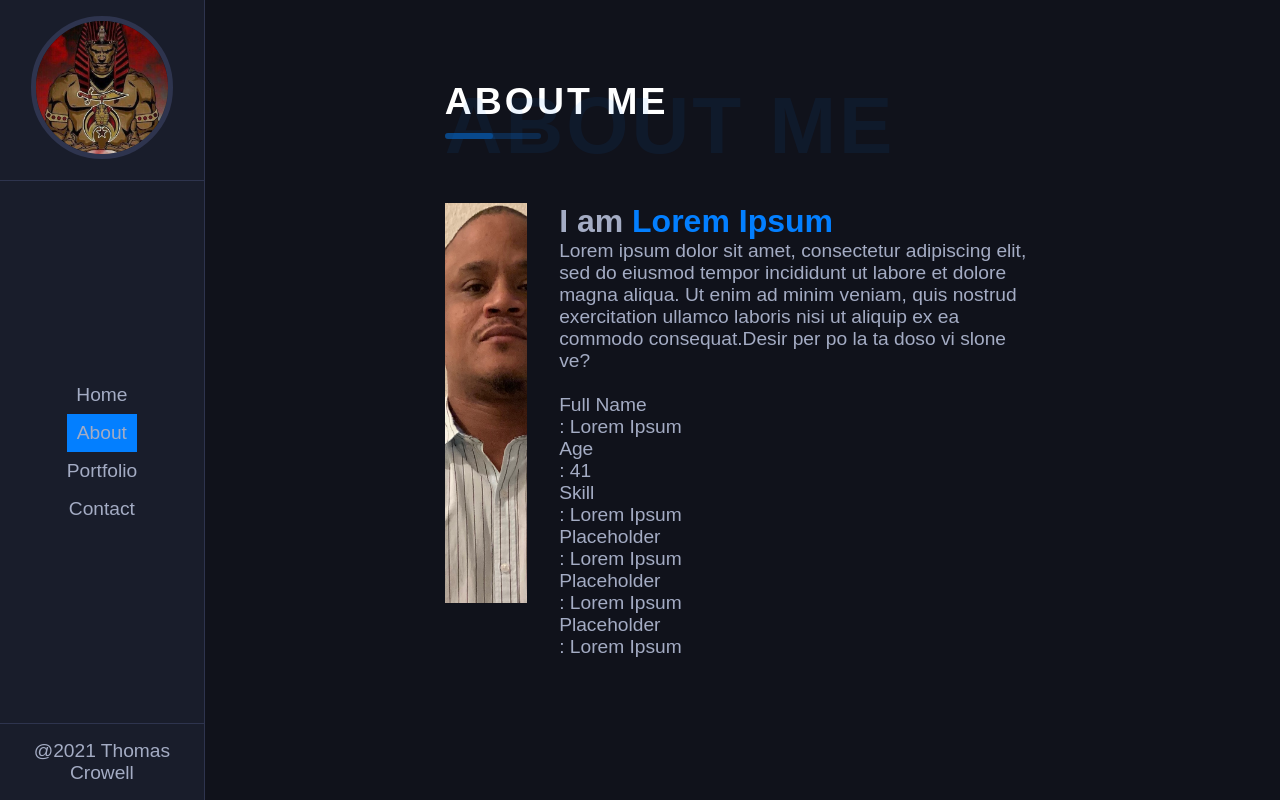
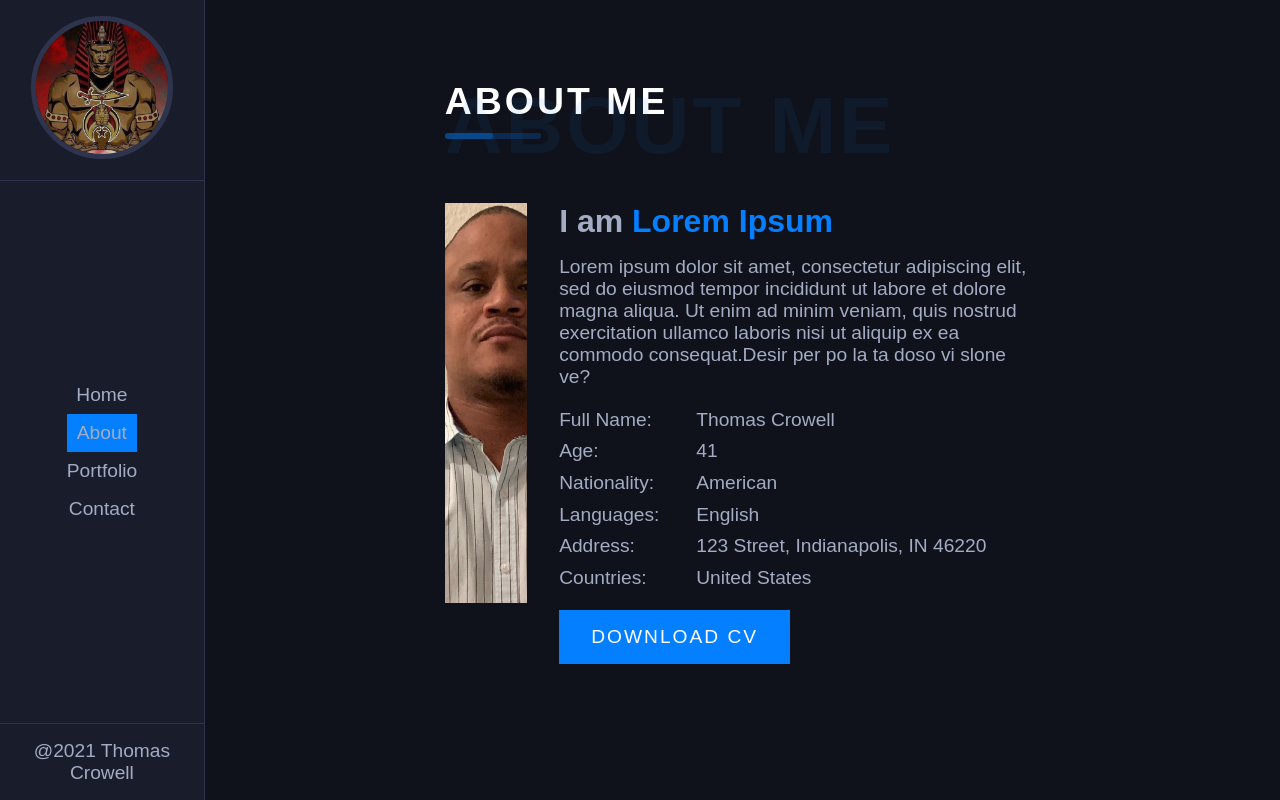
Before and after one commit to kamoflaugeCoder/React-Portfolio, a React (Create React App) app: page /about in a window 1280 px wide. Built offline with nearby package versions, Linux system fonts and the light colour scheme.

Commit message:
added more information to the about page

```diff
--- a/src/pages/ImageSection.jsx
+++ b/src/pages/ImageSection.jsx
@@ -10,41 +10,29 @@
             </div>
             <div className="about-info">
                 <h4>I am<span> Lorem Ipsum</span></h4>
-                <p>
+                <p className="about-text">
                     Lorem ipsum dolor sit amet, consectetur adipiscing elit, sed do eiusmod tempor incididunt ut labore et dolore magna aliqua. Ut enim ad minim veniam, quis nostrud exercitation ullamco laboris nisi ut aliquip ex ea commodo consequat.Desir per po la ta doso vi slone ve?
                 </p>
-
-                <br />
-
                 <div className="about-details">
-                    <div className="name-details">
-                        <p>Full Name</p>
-                        <p>: Lorem Ipsum</p>
+                    <div className="left-section">
+                        <p>Full Name:</p>
+                        <p>Age:</p>
+                        <p>Nationality:</p>
+                        <p>Languages:</p>
+                        <p>Address:</p>
+                        <p>Countries:</p>
                     </div>
-                    <div className="name-details">
-                        <p>Age</p>
-                        <p>: 41</p>
+                    <div className="right-section">
+                        <p>Thomas Crowell</p>
+                        <p>41</p>
+                        <p>American</p>
+                        <p>English</p>
+                        <p>123 Street, Indianapolis, IN 46220</p>
+                        <p>United States</p>
                     </div>
-                    <div className="name-details">
-                        <p>Skill</p>
-                        <p>: Lorem Ipsum</p>
-                    </div>
-                    <div className="name-details">
-                        <p>Placeholder</p>
-                        <p>: Lorem Ipsum</p>
-                    </div>
-                    <div className="name-details">
-                        <p>Placeholder</p>
-                        <p>: Lorem Ipsum</p>
-                    </div>
-                    <div className="name-details">
-                        <p>Placeholder</p>
-                        <p>: Lorem Ipsum</p>
-                    </div>
-
                 </div>
+                <button className="btn">Download CV</button>
             </div>
-
         </div>
     )
 }
--- a/src/styles/_about.scss
+++ b/src/styles/_about.scss
@@ -16,5 +16,47 @@
     h4{
         font-size: 2rem;
     }
+    .about-text{
+        padding: 1rem 0;
+    }
     }
 }
+
+.about-details{
+    display: flex;
+    p{
+        padding: .3rem 0;
+    }
+    .right-section{
+       margin-left: 2.3rem;
+    }
+  }
+
+  .btn{
+      padding: 1rem 2rem;
+      background-color: #037FFF;
+      outline: none;
+      border: none;
+      font-family: inherit;
+      font-size: inherit;
+      color: white;
+      text-transform: uppercase;
+      cursor: pointer;
+      letter-spacing: 2px;
+      margin-top: 1rem;
+      position: relative;
+      transition: all 0.4s ease-in-out;
+      &::after{
+          position:absolute;
+          content: "";
+          width: 0;
+          height: .3rem;
+          left: 0;
+          bottom: 0;
+          background-color: red;
+          }
+          &:hover::after{
+            width: 100%;
+      }
+
+  }
```
